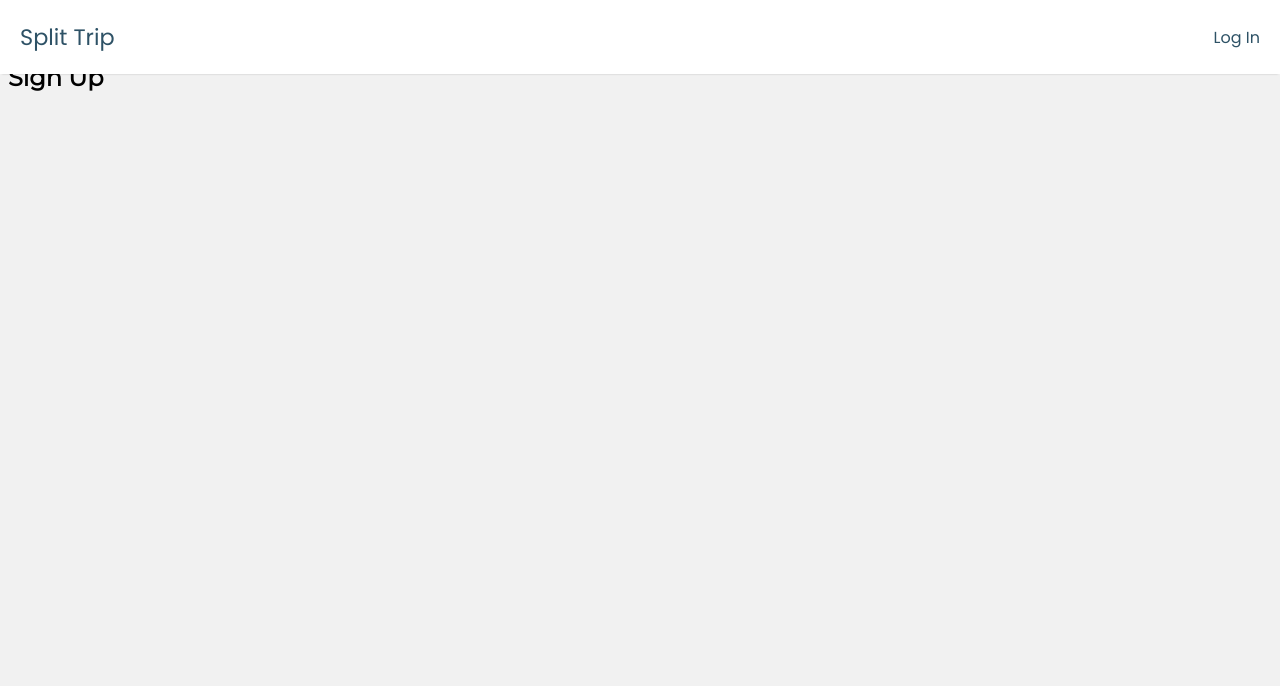
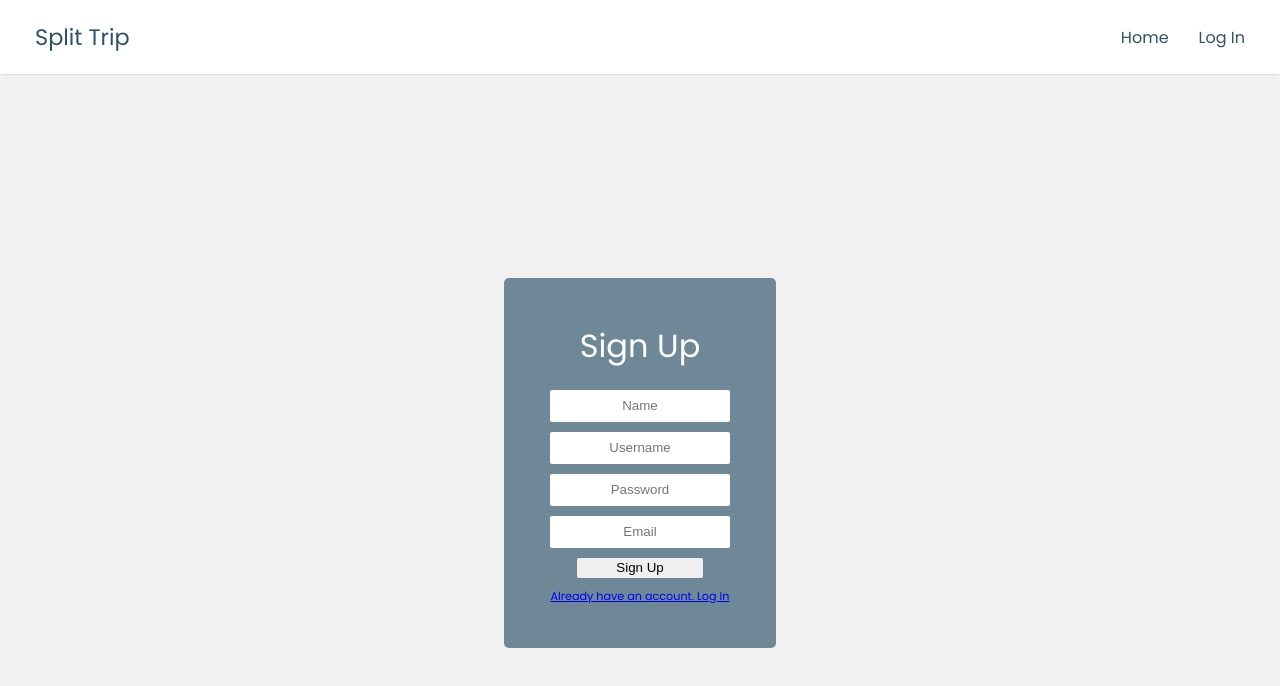
Before and after one commit to tripsplitr-matt/Frontend-David, a React (Create React App) app in the folder split-trip/: page /sign-up in a window 1280 px wide. Shown: the top 686 px of the page. Built offline with nearby package versions, Linux system fonts and the light colour scheme.

Commit message:
done with sign up and login page layout/design and forms just need to add actions and auth moving to dashboard design and layout

```diff
--- a/split-trip/src/components/NavBar/NavBar.js
+++ b/split-trip/src/components/NavBar/NavBar.js
@@ -30,6 +30,7 @@ class NavBar extends React.Component {
                     <NavLink className='nav-brand' onClick={this.goHome} to={`/`}>Split Trip</NavLink>
                 </div>
                 <div>
+                    <NavLink onClick={this.goHome} to='/'>Home</NavLink>
                     <NavLink onClick={this.swapLinks} to={`/${this.state.navLink}`}>{this.state.logging ? 'Sign Up' : 'Log In'}</NavLink>
                 </div>
           </div>
--- a/split-trip/src/components/SignUp/SignUp.js
+++ b/split-trip/src/components/SignUp/SignUp.js
@@ -1,9 +1,49 @@
 import React from 'react'
+import { Link } from 'react-router-dom'
+import '../../styles/SignUp.css'
 
-const SignUp = () => {
-    return(
-        <h2>Sign Up</h2>
-    )
+class SignUp extends React.Component {
+   state = {
+        newUser: {
+            name: '',
+            username: '',
+            password: '',
+            email: ''
+        }
+        // confirmPassword: ''
+   }
+
+   handleChanges = e => {
+       e.persist();
+       this.setState(prevState => ({
+           newUser: {
+            ...prevState,
+            [e.target.name]: e.target.value
+           }
+        //    confirmPassword: {
+        //     ...prevState,
+        //     [e.target.name]: e.target.value
+        //    }
+       }))
+   }
+
+   render() {
+       return(
+           console.log(this.state.newUser),
+           <div className='sign-up'>
+                <form className='sign-up-form'>
+                    <label>Sign Up</label>
+                    <input name='name' value={this.state.newUser.name} placeholder='Name' type='text' onChange={this.handleChanges} required/>
+                    <input name='username' value={this.state.newUser.username} placeholder='Username' type='text' onChange={this.handleChanges} required/>
+                    <input name='password' value={this.state.newUser.password} placeholder='Password' type='password' onChange={this.handleChanges} required/>
+                    {/* <input name='confirmPassword' value={this.state.confirmPassword} placeholder='Confirm Password' type='password' onChange={this.handleChanges} required/> */}
+                    <input name='email' value={this.state.newUser.email} placeholder='Email' type='email' onChange={this.handleChanges} required/>
+                    <button>Sign Up</button>
+                    <Link to='/login'>Already have an account. Log In</Link>
+                </form>
+           </div>
+       )
+   }
 }
 
 export default SignUp
--- a/split-trip/src/styles/App.css
+++ b/split-trip/src/styles/App.css
@@ -22,6 +22,7 @@ h1, h2, h3, h4, h5, h6 {
 }
 .nav-bar a {
     text-decoration: none;
+    padding: 15px;
     color: #2E5266;
 }
 .nav-brand {
--- /dev/null
+++ b/split-trip/src/styles/SignUp.css
@@ -0,0 +1,46 @@
+*:focus {
+    outline: none;
+}
+.sign-up{
+    display: flex;
+    height: 100vh;
+    max-height: 850px;
+    justify-content: center;
+    align-items: center;
+}
+.sign-up-form {
+    display: flex;
+    border-radius: 5px;
+    flex-direction: column;
+    justify-content: center;
+    padding: 10px;
+    height: 350px;
+    width: 20%;
+    background: #6e8898;
+}
+.sign-up-form label {
+    text-align: center;
+    margin-bottom: 20px;
+    color: #ffffff;
+    font-size: 2rem;
+}
+.sign-up-form input {
+    width: 70%;
+    margin: 0 auto 10px;
+    border-radius: 2px;
+    text-align: center;
+    height: 30px;
+    border: none;
+}
+.sign-up-form button {
+    width: 50%;
+    margin: 0 auto 10px;
+    border-radius: 2px;
+    text-align: center;
+    height: 20px;
+    border: none;
+}
+.sign-up-form a{
+    text-align: center;
+    font-size: 0.7rem;
+}
```
